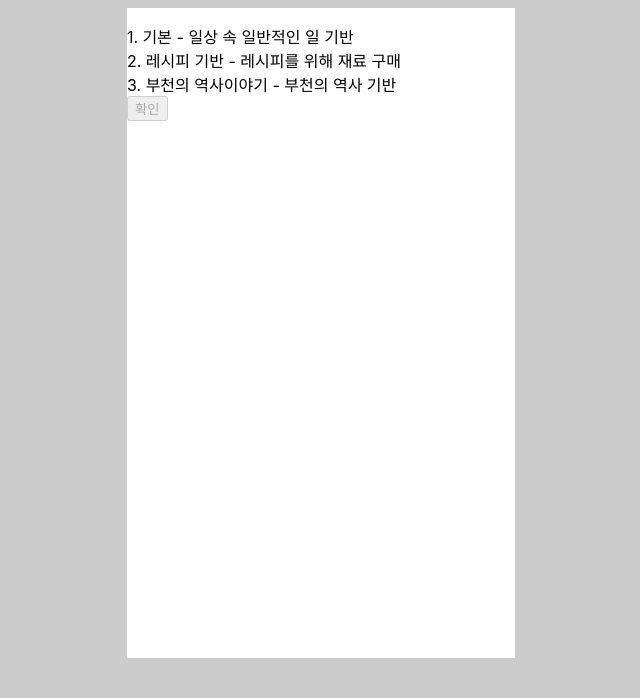
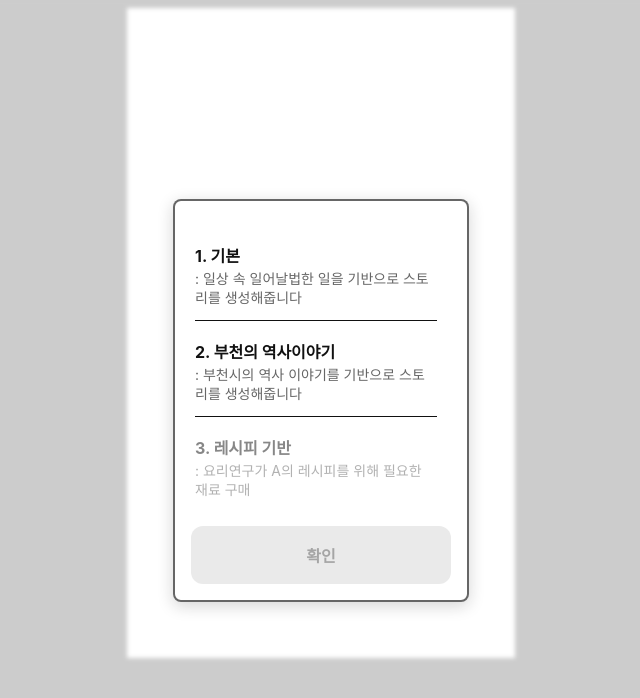
Before and after one commit to Luv-Bug-likelion/LUV_BUG_FE, a React (Vite) app: page /story in a window 1280 px wide. Shown: the top 698 px of the page, without its empty margins (319-959 px from the left). Built offline with nearby package versions, Linux system fonts and the light colour scheme; a web font is replaced by a local one.

Commit message:
feat: 1.3 Info css 추가

```diff
--- a/src/components/Sijang.css
+++ b/src/components/Sijang.css
@@ -1,27 +1,108 @@
-.modal-overlay {
+.sijang-overlay {
   position: fixed;
   inset: 0;
-  background: rgba(0, 0, 0, 0.35); /* ← 알파값 꼭! */
   backdrop-filter: blur(6px);
   -webkit-backdrop-filter: blur(6px);
-  z-index: 9998;
+  z-index: 1000;
+  position: fixed; /* 화면 전체 덮기 */
 }
 
-.modal {
-  position: fixed;
-  inset: 0;
-  display: grid;
-  place-items: center;
-  z-index: 9999;
+.sijang-modal {
+  position: fixed; /* 화면 중앙 고정 */
+  top: 0;
+  left: 0;
+  width: 100vw;
+  height: 100vh;
+  display: flex;
+  align-items: center;
+  justify-content: center;
+  z-index: 1001;
+}
+.sijang-card {
+  background: #fff;
+  border-radius: 20px;
+  width: 296px;
+  height: 334px;
+  padding: 20px;
+  box-shadow: 0 4px 12px rgba(0, 0, 0, 0.1);
+  box-sizing: border-box;
+  display: flex;
+  flex-direction: column;
+  justify-content: flex-start;
+  align-items: stretch;
 }
 
-.modal-card {
-  width: 296px;
-  height: 403px;
-  max-height: 80vh;
-  background: #fff;
-  border-radius: 16px;
-  padding: 16px;
-  overflow: auto;
-  box-shadow: 0 12px 32px rgba(0, 0, 0, 0.18);
+.sijang-grid {
+  display: grid;
+  grid-template-columns: repeat(3, 1fr);
+  grid-auto-rows: minmax(32px, auto);
+  gap: 10px 12px;
+  width: 100%;
+  flex: 1 1 auto; /* ← 남는 세로공간 채움 */
 }
+
+.sijang-cell {
+  text-align: center;
+  font-size: 15px;
+  line-height: 1.6;
+  cursor: pointer;
+  user-select: none;
+}
+.sijang-cell:hover {
+  color: #284a3b;
+}
+.sijang-cell.active {
+  color: #7066ff;
+}
+
+.sijang-cell {
+  position: relative; /* ::after의 기준점 */
+}
+
+.sijang-cell::after {
+  content: "|";
+  position: absolute;
+  top: 40%; /* 세로 중앙 */
+  transform: translateY(-50%); /* 중앙 정렬 */
+  right: -8px; /* 글자와 선 사이 간격 */
+  color: #111;
+}
+
+.sijang-cell:nth-child(3n)::after {
+  content: "";
+}
+
+.sijang-cell:nth-child(16)::after {
+  content: "";
+}
+
+.sijang-confirm {
+  width: 192px;
+  height: 44px;
+  border: none;
+  border-radius: 12px;
+  background: #ebebebcc;
+  color: #9aa0a6;
+  font-weight: 700;
+  font-size: 16px;
+  margin-top: auto;
+  align-self: center;
+  flex-shrink: 0;
+  display: block;
+}
+
+.sijang-confirm:not(:disabled) {
+  cursor: not-allowed;
+  background: #111111;
+  color: #ffffff;
+}
+.sijang-confirm:disabled {
+  background: #ebebebcc;
+  color: #fff;
+  cursor: pointer;
+}
+.sijang-cell.disabled {
+  pointer-events: none; /* 클릭 막기 */
+  opacity: 0.5; /* 흐리게 표시 */
+  cursor: not-allowed;
+}
--- a/src/components/Sijang.jsx
+++ b/src/components/Sijang.jsx
@@ -1,8 +1,7 @@
-import React, { useState } from "react";
-import "./Story.css";
+import React, { useState, useEffect, useCallback } from "react";
+import "./Sijang.css";
 
 function Sijang({ onSelect, onClose }) {
-  // ← onClose 추가(바깥 클릭/확인 닫기)
   const [selected, setSelected] = useState(null);
 
   const items = [
@@ -27,38 +26,61 @@ function Sijang({ onSelect, onClose }) {
   const handleConfirm = () => {
     if (!selected) return;
     onSelect?.(selected);
-    onClose?.(); // ← 확인 누르면 닫기
+    onClose?.();
   };
 
-  const stop = (e) => e.stopPropagation(); // ← 카드 내부 클릭 시 닫힘 방지
+  const stop = (e) => e.stopPropagation();
+
+  // ESC로 닫기
+  const onEsc = useCallback(
+    (e) => {
+      if (e.key === "Escape") onClose?.();
+    },
+    [onClose]
+  );
+  useEffect(() => {
+    window.addEventListener("keydown", onEsc);
+    return () => window.removeEventListener("keydown", onEsc);
+  }, [onEsc]);
 
   return (
     <>
-      {/* 1) 뒤 배경 블러 + 딤 */}
-      <div className="modal-overlay" onClick={onClose} />
+      {/* 뒤 배경 (블러+딤) */}
+      <div className="sijang-overlay" onClick={onClose} />
 
-      {/* 2) 가운데 정렬 래퍼 */}
-      <div className="modal" onClick={onClose}>
-        {/* 3) 실제 카드 */}
-        <div className="modal-card" onClick={stop}>
-          <div className="box">
+      {/* 가운데 정렬 */}
+      <div className="sijang-modal" onClick={onClose}>
+        <div
+          className="sijang-card"
+          onClick={stop}
+          role="dialog"
+          aria-modal="true"
+          aria-label="시장 선택"
+        >
+          {/* 6행 × 3열 그리드 */}
+          <div className="sijang-grid">
             {items.map((item) => (
-              <div key={item.id}>
               <div
-                  className={`item ${selected === item.id ? "active" : ""}`}
-                  onClick={() => setSelected(item.id)}
+                key={item.id}
+                className={`sijang-cell ${
+                  selected === item.id ? "active" : ""
+                } ${item.id !== 6 ? "disabled" : ""}`}
+                onClick={() => {
+                  if (item.id === 6) setSelected(item.id); // id 6만 클릭 가능
+                }}
                 role="button"
                 tabIndex={0}
-                  onKeyDown={(e) =>
-                    e.key === "Enter" ? setSelected(item.id) : null
-                  }
+                onKeyDown={(e) => {
+                  if (e.key === "Enter" && item.id === 6) setSelected(item.id);
+                }}
               >
                 {item.text}
               </div>
+            ))}
           </div>
-            ))}
+
           <button
-              className="story-check"
+            className="sijang-confirm"
             onClick={handleConfirm}
             disabled={!selected}
           >
@@ -66,7 +88,6 @@ function Sijang({ onSelect, onClose }) {
           </button>
         </div>
       </div>
-      </div>
     </>
   );
 }
--- a/src/components/Story.css
+++ b/src/components/Story.css
@@ -1,16 +1,104 @@
-.modal-backdrop {
+.story-overlay {
   position: fixed;
   inset: 0;
-  background: rgba(0, 0, 0, 0.5);
+  backdrop-filter: blur(2px);
+  -webkit-backdrop-filter: blur(4px);
+  z-index: 1000;
+}
+
+.story-modal {
+  position: fixed;
+  inset: 0;
   display: flex;
   align-items: center;
   justify-content: center;
-  z-index: 999;
+  z-index: 1001;
 }
-.modal-content {
-  background: white;
-  padding: 20px;
+
+.story-box {
+  width: 296px;
+  height: 403px;
+  background: #fff;
+  border-radius: 8px;
+  box-shadow: 0 4px 16px rgba(24, 24, 24, 0.18);
+  border: 2px solid #00000099;
+  padding: 24px 0 0 0;
+  box-sizing: border-box;
+
+  display: flex;
+  flex-direction: column;
+}
+.story-list {
+  list-style: none;
+  margin: 0 30px 0 20px;
+  padding: 0;
+  display: flex;
+  flex-direction: column;
+  align-items: stretch;
+  width: auto;
+  flex: 1 1 auto;
+  overflow-y: auto;
+}
+
+.story-item {
+  display: block;
+  width: 100%;
+  padding: 18px 0 12px 0;
+  cursor: pointer;
+  border-bottom: 1px solid #111;
+  background: transparent;
+}
+
+.story-item:last-child {
+  border-bottom: none;
+}
+
+.story-title {
+  font-size: 16px;
+  font-weight: 700;
+  margin-bottom: 2px;
+  color: #111;
+}
+.story-desc {
+  font-size: 14px;
+  font-weight: 400;
+  color: #666;
+  line-height: 1.4;
+  margin-bottom: 0;
+}
+.story-title,
+.story-desc {
+  margin-top: 0;
+}
+
+.story-item:hover .story-title {
+  color: #284a3b;
+}
+.story-item.active .story-title,
+.story-item.active .story-desc {
+  color: #7066ff;
+}
+
+.story-check {
+  width: calc(100% - 32px);
+  height: 58px;
   border-radius: 12px;
-  max-width: 500px;
-  width: 90%;
+  border: none;
+  background: #111111;
+  color: #fff;
+  font-weight: 700;
+  font-size: 16px;
+  margin: 12px 16px 16px;
+  display: block;
+  flex-shrink: 0;
 }
+.story-check:disabled {
+  background: #eaeaea;
+  color: #a5a5a5;
+  cursor: not-allowed;
+}
+.story-item.disabled {
+  pointer-events: none; /* 클릭 안 먹힘 */
+  opacity: 0.5; /* 흐리게 */
+  cursor: not-allowed;
+}
--- a/src/components/Story.jsx
+++ b/src/components/Story.jsx
@@ -1,49 +1,99 @@
-import React, { useState } from "react";
+import React, { useState, useEffect, useCallback } from "react";
 import "./Story.css";
 import { useNavigate, useLocation } from "react-router-dom";
 
-function Story({ onSelect }) {
+function Story({ onSelect, onClose }) {
   const [selected, setSelected] = useState(null);
   const navigate = useNavigate();
   const location = useLocation();
   const budget = location.state?.budget;
 
   const items = [
-    { id: 1, text: "1. 기본 - 일상 속 일반적인 일 기반" },
-    { id: 2, text: "2. 레시피 기반 - 레시피를 위해 재료 구매" },
-    { id: 3, text: "3. 부천의 역사이야기 - 부천의 역사 기반" },
+    {
+      id: 1,
+      title: "1. 기본",
+      desc: "일상 속 일어날법한 일을 기반으로 스토리를 생성해줍니다",
+    },
+    {
+      id: 2,
+      title: "2. 부천의 역사이야기",
+      desc: "부천시의 역사 이야기를 기반으로 스토리를 생성해줍니다",
+    },
+    {
+      id: 3,
+      title: "3. 레시피 기반",
+      desc: "요리연구가 A의 레시피를 위해 필요한 재료 구매",
+    },
   ];
 
   const handleConfirm = () => {
     if (!selected) return;
-
-    // 모달(Budget 위에서) 사용 중
     if (typeof onSelect === "function") {
-      onSelect(selected, true); // 두 번째 인자: fromStory 플래그
+      onSelect(selected, true);
+      onClose?.();
       return;
     }
-
-    // /story 라우트로 직접 들어온 경우 → Budget으로 복귀하여 버튼 전환
     navigate("/budget", {
       state: { fromStory: true, budget, storyId: selected },
     });
   };
 
+  // 바깥 클릭 닫힘 방지
+  const stop = (e) => e.stopPropagation();
+
+  // ESC 닫기 + 바디 스크롤 락
+  const onEsc = useCallback(
+    (e) => {
+      if (e.key === "Escape") onClose?.();
+    },
+    [onClose]
+  );
+
+  useEffect(() => {
+    window.addEventListener("keydown", onEsc);
+    const prev = document.body.style.overflow;
+    document.body.style.overflow = "hidden";
+    return () => {
+      window.removeEventListener("keydown", onEsc);
+      document.body.style.overflow = prev;
+    };
+  }, [onEsc]);
+
   return (
-    <div className="box">
+    <>
+      {/* 시장 모달처럼: 오버레이 */}
+      <div className="story-overlay" onClick={onClose} />
+
+      {/* 시장 모달처럼: 화면 중앙 고정 래퍼 */}
+      <div className="story-modal" onClick={onClose}>
+        <div
+          className="story-box"
+          onClick={stop}
+          role="dialog"
+          aria-modal="true"
+          aria-label="스토리 선택"
+        >
+          <ul className="story-list">
             {items.map((item) => (
-        <div key={item.id}>
-          <div
-            className={`item ${selected === item.id ? "active" : ""}`}
-            onClick={() => setSelected(item.id)}
+              <li
+                key={item.id}
+                className={`story-item ${
+                  selected === item.id ? "active" : ""
+                } ${item.id === 3 ? "disabled" : ""}`}
+                onClick={() => {
+                  if (item.id !== 3) setSelected(item.id); // 3번은 클릭 안 먹히게
+                }}
                 role="button"
                 tabIndex={0}
-            onKeyDown={(e) => (e.key === "Enter" ? setSelected(item.id) : null)}
+                onKeyDown={(e) => {
+                  if (e.key === "Enter" && item.id !== 3) setSelected(item.id);
+                }}
               >
-            {item.text}
-          </div>
-        </div>
+                <div className="story-title">{item.title}</div>
+                <div className="story-desc">: {item.desc}</div>
+              </li>
             ))}
+          </ul>
 
           <button
             className="story-check"
@@ -53,6 +103,8 @@ function Story({ onSelect }) {
             확인
           </button>
         </div>
+      </div>
+    </>
   );
 }
 
--- a/src/pages/budget/Budget.css
+++ b/src/pages/budget/Budget.css
@@ -124,20 +124,31 @@
   color: #11111166;
   transition: transform 0.1s ease, box-shadow 0.1s ease, background 0.1s ease,
     color 0.1s ease;
+  box-shadow: 0px 4px 12px rgba(0, 0, 0, 0.1);
+}
+.mission-button:hover {
+  background: #ffffff;
+  color: #111111;
 }
 
-/* made=true 일 때만 강조 */
-.mission-button.active {
-  background-color: #284a3b;
-  color: #fff;
-  cursor: pointer;
-}
-.mission-button.active:hover {
-  transform: translateY(-2px);
-  box-shadow: 0 8px 16px rgba(0, 0, 0, 0.12);
+.modal-backdrop {
+  position: fixed;
+  inset: 0; /* top/right/bottom/left: 0 */
+  background: rgba(0, 0, 0, 0.3); /* 살짝 어둡게 + 투명해야 blur가 보임 */
+  backdrop-filter: blur(6px); /* 핵심! */
+  -webkit-backdrop-filter: blur(6px); /* 사파리 대응 */
+  z-index: 1000;
+
+  display: grid;
+  place-items: center;
 }
 
-.mission-button::before,
-.mission-button::after {
-  content: none !important;
+.modal-content {
+  background: #fff;
+  border-radius: 16px;
+  max-width: 360px;
+  width: 90%;
+  max-height: 80vh;
+  overflow: auto;
+  box-shadow: 0 4px 12px rgba(0, 0, 0, 0.1);
 }
--- a/src/pages/budget/Budget.jsx
+++ b/src/pages/budget/Budget.jsx
@@ -1,6 +1,6 @@
 import React, { useState, useEffect } from "react";
 import "./Budget.css";
-import mascot2 from "../../assets/한복핸썹.png";
+import mascot2 from "../../assets/한복핸썹여백없음.png";
 import Story from "../../components/Story";
 import Sijang from "../../components/Sijang";
 import { useNavigate, useLocation } from "react-router-dom";
@@ -21,7 +21,6 @@ const Budget = ({ budget, setBudget, onNext }) => {
   const navigate = useNavigate();
   const location = useLocation();
 
-  // /story 라우트에서 돌아온 경우 (페이지 모드에서 확인 눌렀을 때)
   useEffect(() => {
     if (location.state?.fromStory) {
       setMarketStep(true);
@@ -66,7 +65,7 @@ const Budget = ({ budget, setBudget, onNext }) => {
     : "스토리 선택하기";
 
   return (
-    <div className="budget-page">
+    <div className={`budget-page ${showStory || showSijang ? "blur" : ""}`}>
       <h1>시장통</h1>
       <p>#시간 가는 줄 모르고 장 보며 통 크게 리워드 얻자!</p>
 
@@ -97,21 +96,18 @@ const Budget = ({ budget, setBudget, onNext }) => {
       >
         {buttonLabel}
       </button>
-
       {/* 스토리 모달 */}
       {showStory && (
         <div className="modal-backdrop" onClick={() => setShowStory(false)}>
           <div className="modal-content" onClick={(e) => e.stopPropagation()}>
             <Story
               onSelect={(id) => {
-                // 모달 모드: 부모 상태만 갱신하고 닫기
                 handleStorySelect(id, true);
               }}
             />
           </div>
         </div>
       )}
-
       {/* 시장 모달 */}
       {showSijang && (
         <div className="modal-backdrop" onClick={() => setShowSijang(false)}>
@@ -120,7 +116,6 @@ const Budget = ({ budget, setBudget, onNext }) => {
               onSelect={(id) => {
                 setMarketId(id);
                 setShowSijang(false);
-                // 다음 단계로 이동하고 싶으면 주석 해제
                 // navigate("/map", { state: { budget: budgetVal, storyId, marketId: id } });
               }}
             />
```
Also changed, not shown: src/assets/한복핸썹여백없음.png (added). Lines whose indentation alone changed are shown as unchanged.
